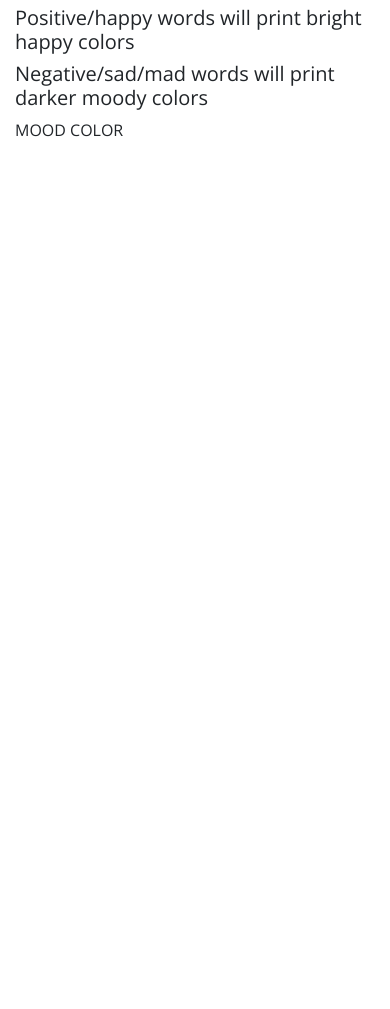
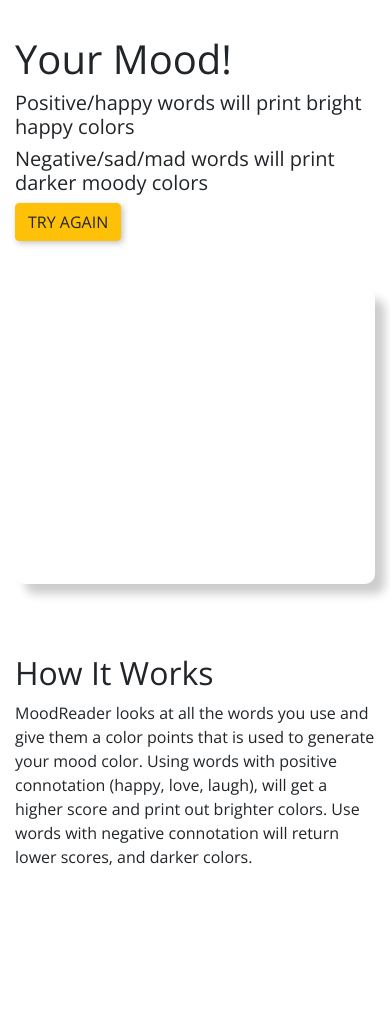
Before and after one commit to DeltaV93/python-moodreader, a Django app: template generator/templates/generator/mood.html in a window 390 px wide. Shown: the part 449-1458 px from the top of the page. Before the commit the page ends 586 px from the top, so only its background shows below. Run offline with Django 3.2, Linux system fonts and the light colour scheme; the template is opened without the code that fills it, so the values that code supplies are empty; some libraries are stand-ins or nearby versions; some web fonts are replaced.

Commit message:
fixed the color not showing issue & updated style for mobile devices

```diff
--- a/generator/templates/generator/base.html
+++ b/generator/templates/generator/base.html
@@ -26,9 +26,11 @@
 <!-- Container -->
 <div id="container">
 
-    <div class="text-center  mb-5 mrg--title p-5 text-white">
-        <h1 class="display-4 "><span class="mrg-logo--mood">Mood</span><span class="mrg-logo--reader">Reader</span></h1>
-        <h2 class="lead">Would you paint with the colors of your words?</h2>
+    <div class="text-center  mb-5 mrg--title p-5 p-sm-4 text-white d-flex justify-content-center align-items-center flex-wrap flex-column">
+        <div style="height: 100%">
+            <h1 class="display-4"><span class="mrg-logo--mood">Mood</span><span class="mrg-logo--reader">Reader</span></h1>
+            <h2 class="lead">Would you paint with the colors of your words?</h2>
+        </div>
     </div>
 
     <!-- Content -->
--- a/generator/templates/generator/mood.html
+++ b/generator/templates/generator/mood.html
@@ -1,20 +1,33 @@
 {% extends "generator/base.html" %}
 
-{% block title %}{{ title }} | {{ site_title|default:_('MoodReader') }}{% endblock %}
+{% block title %} Results | {{ site_title|default:_('MoodReader') }}{% endblock %}
 
 {% block content %}
-    <div class="row">
-        <div class="col-sm-6">
-            <h1>Your Mood!</h1>
-            <h2 class="lead">Positive/happy words  will print bright happy colors</h2>
-            <h2 class="lead">Negative/sad/mad words  will print darker moody colors</h2>
+    <section class="row">
+            <div class="col-sm-12 col-md-6 mb-5">
+                <h1>Your Mood!</h1>
+                <h2 class="lead">Positive/happy words  will print bright happy colors</h2>
+                <h2 class="lead">Negative/sad/mad words  will print darker moody colors</h2>
+                <a class="btn btn-warning" href="/generator">Try Again</a>
+            </div>
+            <div class="col-sm-12 col-md-6">
+                <div class="mrg-mood--box" style="height: 35vh;width: 100%;">
+                    <div class="mrg-mood--box__color" style="height: 100%; background-image: linear-gradient(to right, #{{ color_list.0 }}, #{{ color_list.1 }}, #{{ color_list.2 }}); "> </div>
+                </div>
 
+            </div>
+    </section>
+    <section class="row">
+        <div class="col-sm-12">
+                 <section class="mrg-section--how">
+                    <h2>How It Works</h2>
+                    <p>MoodReader looks at all the words you use and give them a color points that is used to generate your mood color.
+                    Using words with positive connotation (happy, love, laugh), will get a higher score and print out brighter colors.
+                    Use words with negative connotation will return lower scores, and darker colors.</p>
+                </section>
         </div>
-        <div class="col-sm-6">
-            <div class="mood-color" style="height: 35vh;width: 100%;">
-                <div style="height: 100%; background-image: linear-gradient(to right, #{{ color_list.0 }}, #{{ color_list.1 }}, #{{ color_list.2 }}); ">MOOD COLOR </div>
-            </div>
-        </div>
-    </div>
+    </section>
+
+
 
 {% endblock %}
--- a/static/styles/moodreader.css
+++ b/static/styles/moodreader.css
@@ -36,5 +36,17 @@ section {
     background-repeat: no-repeat;
     background-position: center;
     background-size: cover;
+    height: 45vh;
+}
+/*
+    MOOD RESULTS
+*/
+.mrg-mood--box {
     height: 35vh;
+    width: 100%;
 }
+.mrg-mood--box__color {
+    height: 100%;
+    border-radius: 10px;
+    box-shadow: 10px 10px 10px rgba(0,0,0,0.2);
+}
--- a/templates/css/moodreader.css
+++ /dev/null
@@ -1,3 +0,0 @@
-.navbar {
-    background-color: #F4F4F4;
-}
```
Also changed, not shown: generator/templates/generator/index.html (+0 -9 lines), generator/views.py (+5 -13 lines).
